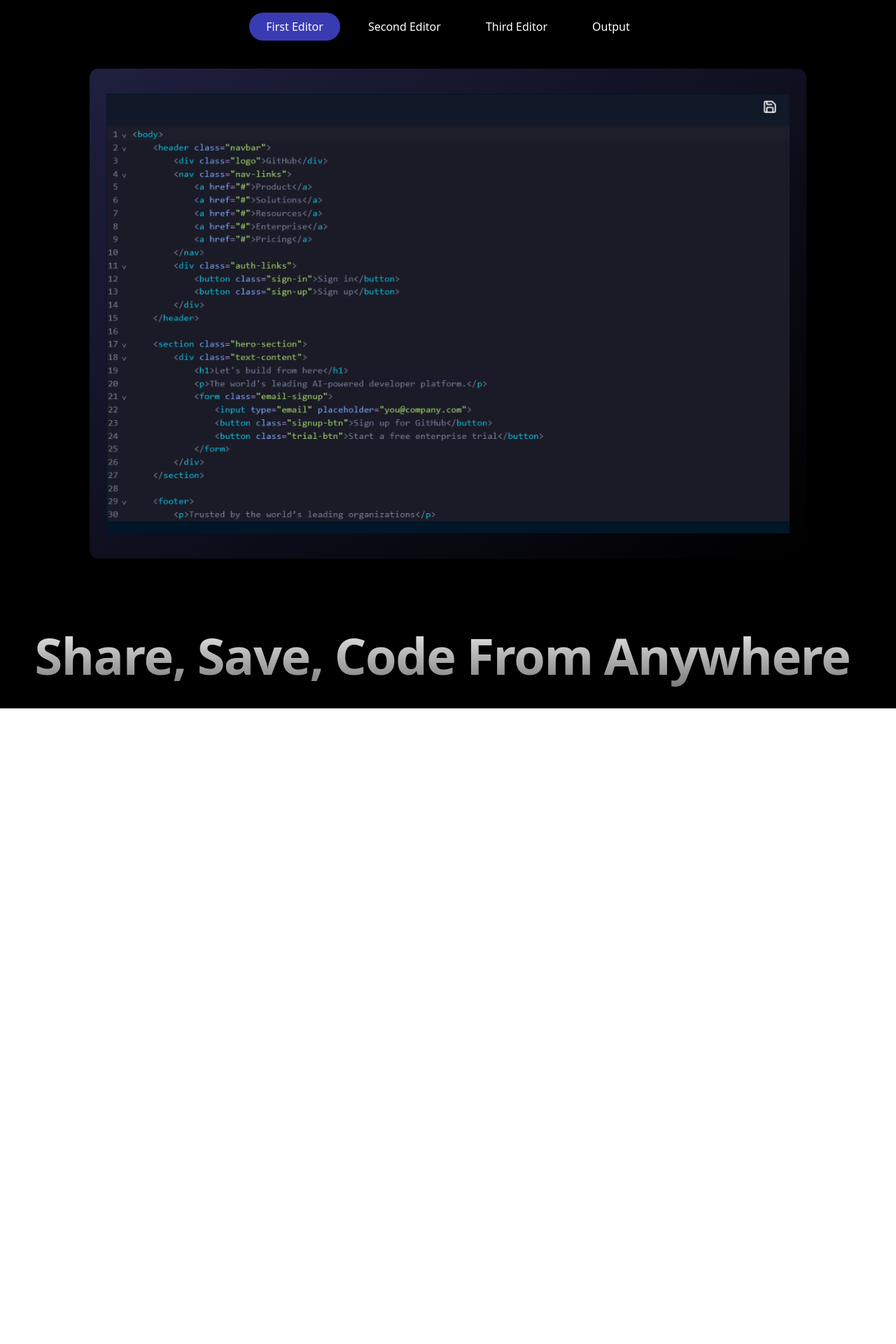
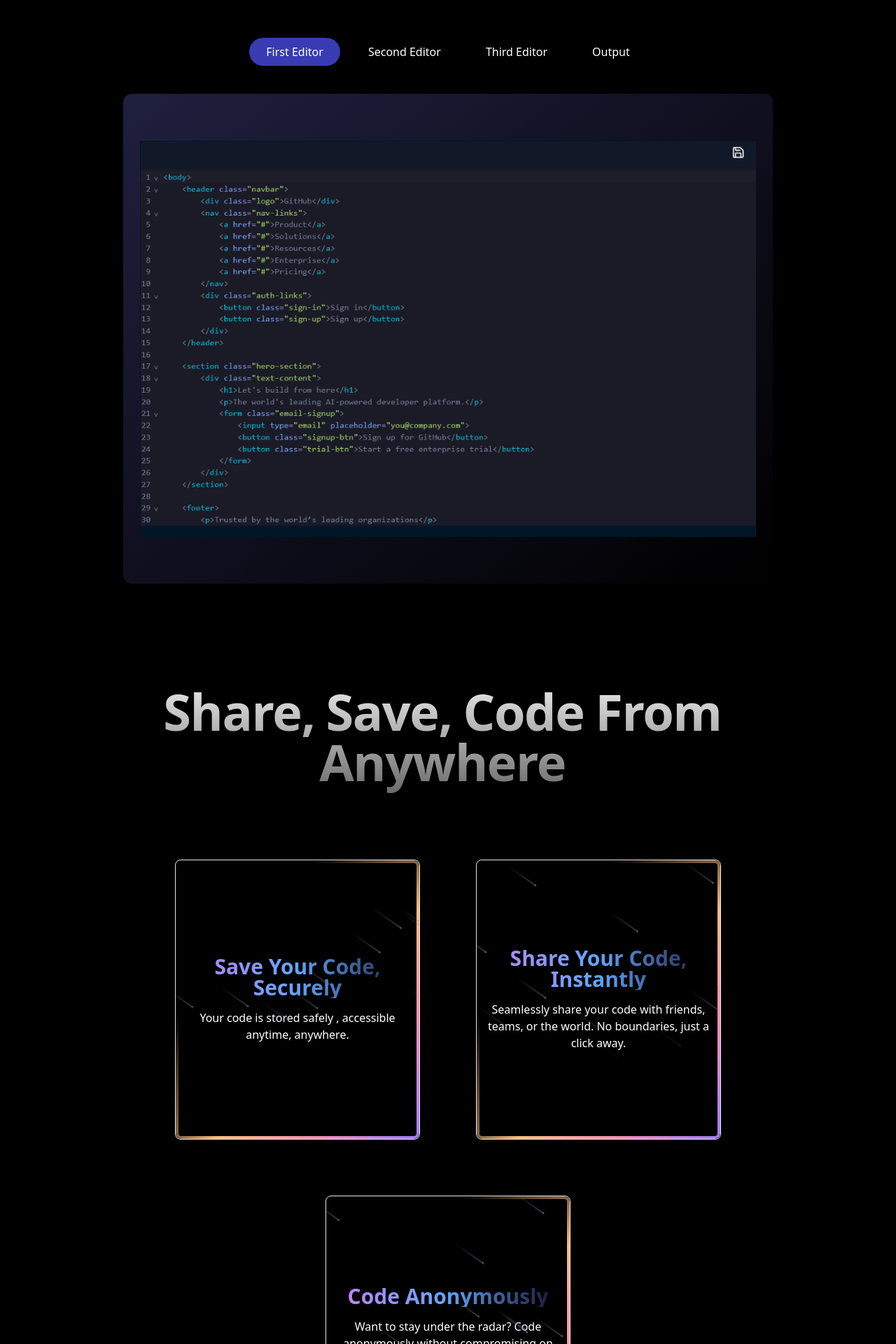
Before and after one commit to Sivasish48/TriCode, a React (Vite) app in the folder frontend/: page / in a window 1280 px wide. Shown: the part 860-2780 px from the top of the page at 70% size. Before the commit the page ends 1872 px from the top, so only its background shows below. Built offline with nearby package versions, Linux system fonts and the light colour scheme.

Commit message:
uodated the feaure section with bunch of bg and card animation with updated content

```diff
--- a/frontend/src/Pages/Landing.tsx
+++ b/frontend/src/Pages/Landing.tsx
@@ -10,6 +10,8 @@ import js from "../../public/js.png";
 import output from "../../public/output.png";
 import { BackgroundBeamsWithCollision } from '../components/ui/background-beams-with-collision';
 import {WordPullUp} from "../components/ui/words-pull-up";
+import {ShineBorder} from "../components/ui/shine-border";
+import { Meteors } from "../components/ui/meteors";
 
 const Landing: React.FC = () => {
   const tabs = [
@@ -81,18 +83,77 @@ const Landing: React.FC = () => {
 </div>
 
 
-<div className='bg-black'>
-<div className="h-[70rem] relative flex flex-col max-w-5xl mx-auto w-full items-center justify-center  bg-black">
+<div className='bg-black '>
+<div className="h-[70rem] relative flex flex-col max-w-5xl mx-auto w-full items-center justify-center  bg-black p-12">
 <h1 className="relative z-6 text-md md:text-7xl  bg-clip-text text-transparent bg-gradient-to-b from-neutral-200 to-neutral-600  text-center font-sans font-bold pb-10">
      Start Coding Together Now
         </h1>
   <Tabs tabClassName="py-4"tabs={tabs} />
 </div>
-<div>
+<div className='p-20'>
   <WordPullUp
   className="relative z-6 text-md md:text-7xl  bg-clip-text text-transparent bg-gradient-to-b from-neutral-200 to-neutral-600  text-center font-sans font-bold pb-10"
   words="Share, Save, Code From Anywhere"
 />
+<div className="flex flex-wrap justify-center gap-20 p-10 py-16">
+  {/* Card 1 */}
+  <ShineBorder
+  className="relative flex h-[400px] w-[350px] flex-col items-center justify-center overflow-hidden rounded-lg border bg-black p-4"
+  color={["#A07CFE", "#FE8FB5", "#FFBE7B"]}
+>
+  {/* Title Section with Gradient Color */}
+  <span className="pointer-events-none bg-gradient-to-r from-purple-400 via-blue-400 to-[#1f1f3f] bg-clip-text text-center text-3xl font-bold leading-none text-transparent">
+    Save Your Code, Securely
+  </span>
+
+  {/* Simplified Content */}
+  <p className="mt-4 text-center text-white">
+    Your code is stored safely , accessible anytime, anywhere.
+  </p>
+
+  <Meteors number={20} />
+</ShineBorder>
+
+
+
+  {/* Card 2 */}
+  <ShineBorder
+  className="relative flex h-[400px] w-[350px] flex-col items-center justify-center overflow-hidden rounded-lg border bg-black p-4"
+  color={["#A07CFE", "#FE8FB5", "#FFBE7B"]}
+>
+  {/* Title Section with Gradient Color */}
+  <span className="pointer-events-none bg-gradient-to-r from-purple-400 via-blue-400 to-[#1f1f3f] bg-clip-text text-center text-3xl font-bold leading-none text-transparent">
+    Share Your Code, Instantly
+  </span>
+
+  {/* Simplified Content */}
+  <p className="mt-4 text-center text-white">
+    Seamlessly share your code with friends, teams, or the world. No boundaries, just a click away.
+  </p>
+
+  <Meteors number={20} />
+</ShineBorder>
+
+  {/* Card 3 */}
+  <ShineBorder
+  className="relative flex h-[400px] w-[350px] flex-col items-center justify-center overflow-hidden rounded-lg border bg-black p-4"
+  color={["#A07CFE", "#FE8FB5", "#FFBE7B"]}
+>
+  {/* Title Section with Gradient Color */}
+  <span className="pointer-events-none bg-gradient-to-r from-purple-400 via-blue-400 to-[#1f1f3f] bg-clip-text text-center text-3xl font-bold leading-none text-transparent">
+    Code Anonymously
+  </span>
+
+  {/* Simplified Content */}
+  <p className="mt-4 text-center text-white">
+  Want to stay under the radar? Code anonymously without compromising on features. Safely enjoy the freedom to code without revealing your identity.
+  </p>
+
+  <Meteors number={20} />
+</ShineBorder>
+
+</div>
+
 </div>
 </div>
 </div>
--- /dev/null
+++ b/frontend/src/components/ui/meteors.tsx
@@ -0,0 +1,32 @@
+import  cn  from "../../lib/utils";
+
+
+export const Meteors = ({
+  number,
+  className,
+}: {
+  number?: number;
+  className?: string;
+}) => {
+  const meteors = new Array(number || 20).fill(true);
+  return (
+    <>
+      {meteors.map((el, idx) => (
+        <span
+          key={"meteor" + idx}
+          className={cn(
+            "animate-meteor-effect absolute top-1/2 left-1/2 h-0.5 w-0.5 rounded-[9999px] bg-slate-500 shadow-[0_0_0_1px_#ffffff10] rotate-[215deg]",
+            "before:content-[''] before:absolute before:top-1/2 before:transform before:-translate-y-[50%] before:w-[50px] before:h-[1px] before:bg-gradient-to-r before:from-[#64748b] before:to-transparent",
+            className
+          )}
+          style={{
+            top: 0,
+            left: Math.floor(Math.random() * (400 - -400) + -400) + "px",
+            animationDelay: Math.random() * (0.8 - 0.2) + 0.2 + "s",
+            animationDuration: Math.floor(Math.random() * (10 - 2) + 2) + "s",
+          }}
+        ></span>
+      ))}
+    </>
+  );
+};
--- /dev/null
+++ b/frontend/src/components/ui/shine-border.tsx
@@ -0,0 +1,61 @@
+"use client";
+
+import  cn  from "../../lib/utils";
+
+type TColorProp = string | string[];
+
+interface ShineBorderProps {
+  borderRadius?: number;
+  borderWidth?: number;
+  duration?: number;
+  color?: TColorProp;
+  className?: string;
+  children: React.ReactNode;
+ }
+
+/**
+ * @name Shine Border
+ * @description It is an animated background border effect component with easy to use and configurable props.
+ * @param borderRadius defines the radius of the border.
+ * @param borderWidth defines the width of the border.
+ * @param duration defines the animation duration to be applied on the shining border
+ * @param color a string or string array to define border color.
+ * @param className defines the class name to be applied to the component
+ * @param children contains react node elements.
+ */
+export function ShineBorder({
+  borderRadius = 8,
+  borderWidth = 4,
+  duration = 14,
+  color = "pink",
+  className,
+  children,
+}: ShineBorderProps) {
+  return (
+    <div
+      style={
+        {
+          "--border-radius": `${borderRadius}px`,
+        } as React.CSSProperties
+      }
+      className={cn(
+        "relative grid min-h-[60px] w-fit min-w-[300px] place-items-center rounded-[--border-radius]  p-3 text-black dark:bg-black dark:text-white",
+        className,
+      )}
+    >
+      <div
+        style={
+          {
+            "--border-width": `${borderWidth}px`,
+            "--border-radius": `${borderRadius}px`,
+            "--duration": `${duration}s`,
+            "--mask-linear-gradient": `linear-gradient(#fff 0 0) content-box, linear-gradient(#fff 0 0)`,
+            "--background-radial-gradient": `radial-gradient(transparent,transparent, ${color instanceof Array ? color.join(",") : color},transparent,transparent)`,
+          } as React.CSSProperties
+        }
+        className={`before:bg-shine-size before:absolute before:inset-0 before:aspect-square before:size-full before:rounded-[--border-radius] before:p-[--border-width] before:will-change-[background-position] before:content-[""] before:![-webkit-mask-composite:xor] before:![mask-composite:exclude] before:[background-image:--background-radial-gradient] before:[background-size:300%_300%] before:[mask:--mask-linear-gradient] motion-safe:before:animate-shine`}
+      ></div>
+      {children}
+    </div>
+  );
+}
--- a/frontend/src/components/ui/words-pull-up.tsx
+++ b/frontend/src/components/ui/words-pull-up.tsx
@@ -2,6 +2,7 @@
 
 import { motion, Variants } from "framer-motion";
 import cn from "../../lib/utils";
+
 
 interface WordPullUpProps {
   words: string;
--- a/frontend/tailwind.config.ts
+++ b/frontend/tailwind.config.ts
@@ -1,13 +1,13 @@
-import animatePlugin from 'tailwindcss-animate';
+import animatePlugin from "tailwindcss-animate";
 
 /** @type {import('tailwindcss').Config} */
 export default {
   darkMode: ["class"],
   content: [
-    './pages/**/*.{ts,tsx}',
-    './components/**/*.{ts,tsx}',
-    './app/**/*.{ts,tsx}',
-    './src/**/*.{ts,tsx}',
+    "./pages/**/*.{ts,tsx}",
+    "./components/**/*.{ts,tsx}",
+    "./app/**/*.{ts,tsx}",
+    "./src/**/*.{ts,tsx}",
   ],
   theme: {
     container: {
@@ -86,11 +86,20 @@ export default {
           },
         },
 
+        meteor: {
+          "0%": { transform: "rotate(215deg) translateX(0)", opacity: "1" },
+          "70%": { opacity: "1" },
+          "100%": {
+            transform: "rotate(215deg) translateX(-500px)",
+            opacity: "0",
+          },
+        },
       },
       animation: {
         "accordion-down": "accordion-down 0.2s ease-out",
         "accordion-up": "accordion-up 0.2s ease-out",
         spotlight: "spotlight 2s ease .75s 1 forwards",
+        "meteor-effect": "meteor 5s linear infinite",
       },
     },
   },
```
